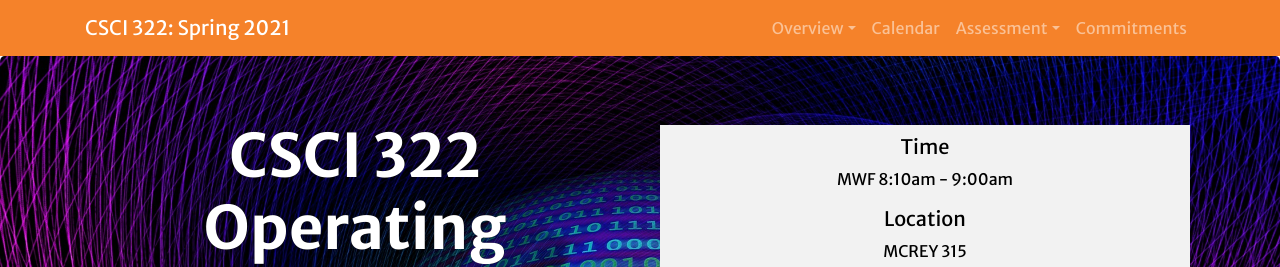
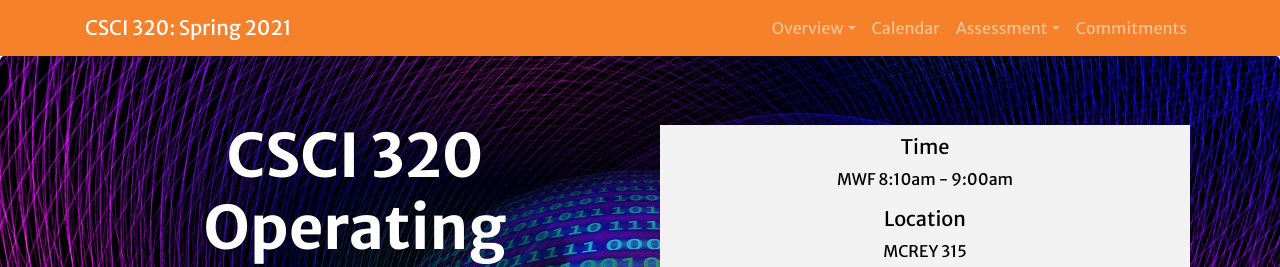
Before and after one commit to Hendrix-CS/csci320, a Jekyll site: the page built from index.md, in a window 1280 px wide and 900 px high. Shown: the top 267 px of the window. Built offline with Jekyll 4.4.1, drawn with Linux system fonts in a browser that asks for light colours; a script that is not in the unit is left out; our own code applies the rules of GitHub Pages for plain Markdown files.

```diff
--- a/_config.yml
+++ b/_config.yml
@@ -22,7 +22,7 @@
 baseurl: "/csci320" # the subpath of your site, e.g. /blog
 url: "" # the base hostname & protocol for your site, e.g. http://example.com
 
-number: CSCI 322
+number: CSCI 320
 title: Operating Systems & Concurrency
 semester: Spring 2021
 
```
